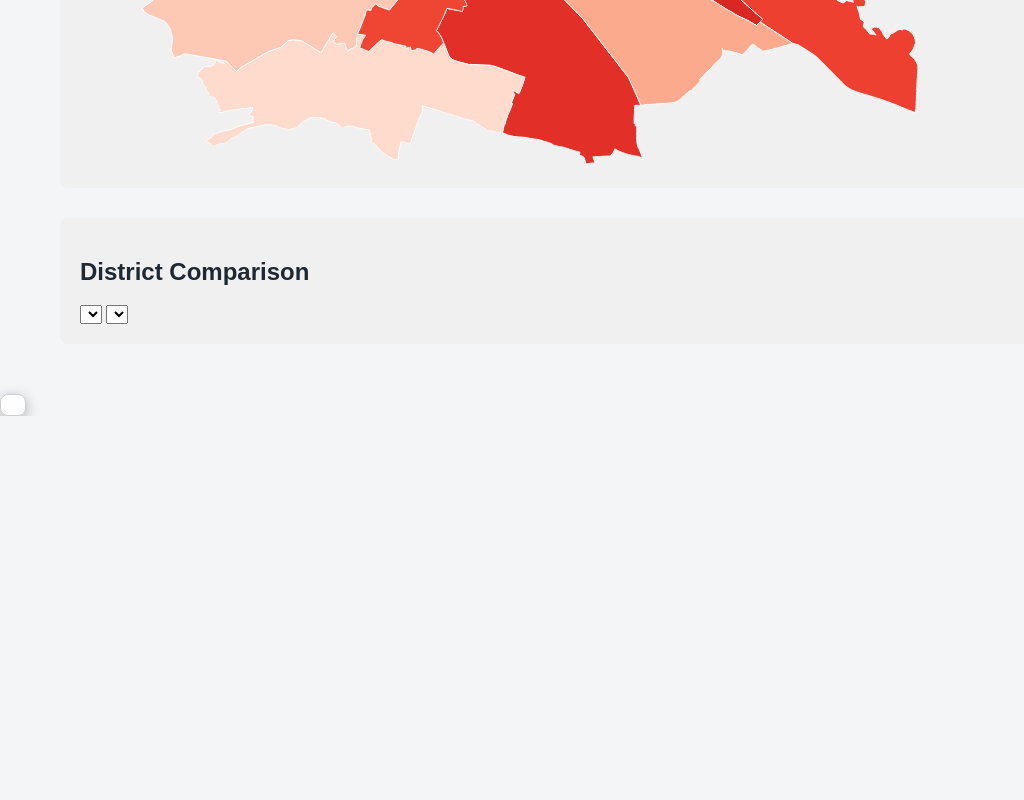
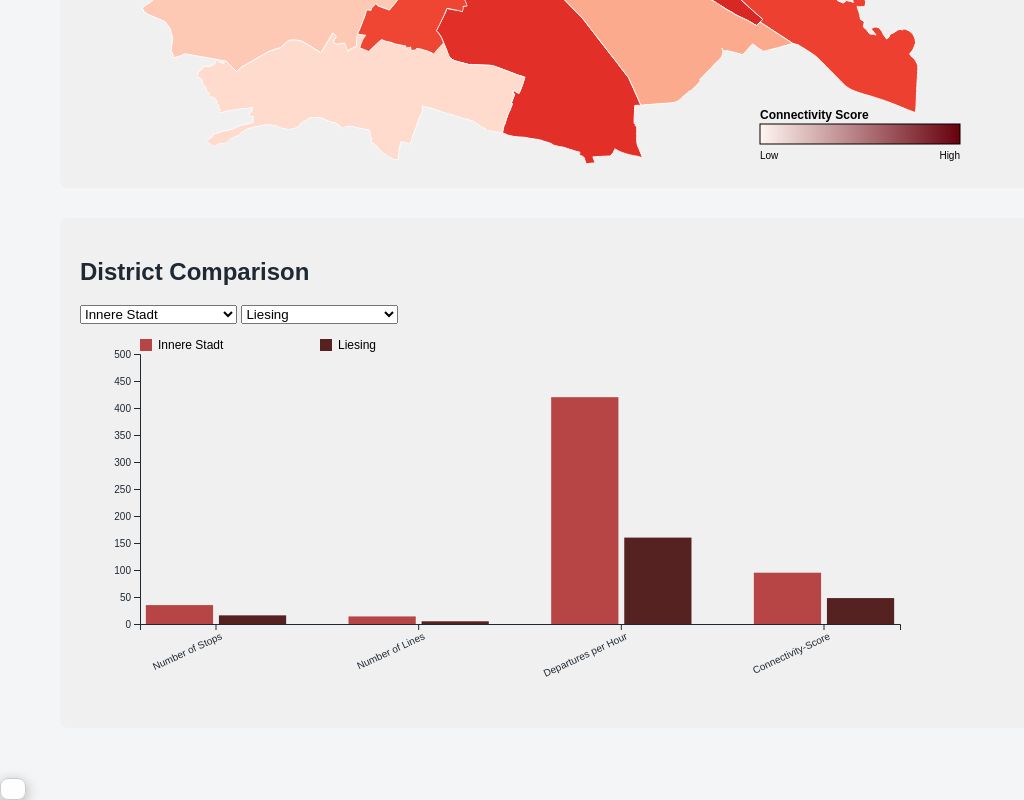
Before and after one commit to fionaaltenburger/Viennas-Public-Transportation-VIS, a website built with Vite: page index.html in a window 1280 px wide. Shown: the part 737-1537 px from the top of the page, without its empty margins (0-1024 px from the left). Before the commit the page ends 1153 px from the top, so only its background shows below. Built offline with nearby package versions, Linux system fonts and the light colour scheme.

Commit message:
base comparison vis + read me update

```diff
--- a/src/comparison.js
+++ b/src/comparison.js
@@ -0,0 +1,120 @@
+import * as d3 from 'd3';
+
+const metrics = [
+    { key: "stops", label: "Number of Stops" },
+    {key: "lines", label: "Number of Lines"},
+    { key: "departures_per_hour", label: "Departures per Hour" },
+    { key: "connectivity_score", label: "Connectivity-Score" }];
+
+export async function renderComparison(state){
+    const data = await d3.csv("/data/district_metrics.csv", d3.autoType);
+
+    const filteredData = data.filter(d => d.dayTime === state.dayTime && d.daytype === state.dayType);
+
+    //TODO: Wenn keines selber ausgewählt, dann automatisch den schelchten und besten auswählen
+    const selectA = document.querySelector("#districtA");
+    const selectB = document.querySelector("#districtB");
+
+    if (!selectA.options.length) {
+        filteredData.forEach(d => {
+            selectA.add(new Option(d.district, d.district));
+            selectB.add(new Option(d.district, d.district));
+        });
+
+        selectA.value = filteredData[0].district;
+        selectB.value = filteredData[filteredData.length - 1].district;
+
+        selectA.addEventListener("change", () => renderComparison(state));
+        selectB.addEventListener("change", () => renderComparison(state));
+    }
+
+    const selected = [
+        filteredData.find(d => d.district === selectA.value),
+        filteredData.find(d => d.district === selectB.value)
+    ].filter(Boolean);
+
+    drawChart(selected);
+}
+
+function drawChart(data) {
+    const width = 850;
+    const height = 380;
+    const margin = { top: 30, right: 30, bottom: 80, left: 60 };
+
+    const svg = d3.select("#comparison-chart")
+        .html("")
+        .append("svg")
+        .attr("width", width)
+        .attr("height", height);
+
+    const chartData = metrics.flatMap(metric =>
+        data.map(district =>
+            ({ district: district.district,
+                metric: metric.label,
+                value: district[metric.key] }))
+    );
+
+    const x0 = d3.scaleBand()
+        .domain(metrics.map(d => d.label))
+        .range([margin.left, width - margin.right])
+        .paddingInner(0.25);
+
+    const x1 = d3.scaleBand()
+        .domain(data.map(d => d.district))
+        .range([0, x0.bandwidth()])
+        .padding(0.08);
+
+    const y = d3.scaleLinear()
+        .domain([0, d3.max(chartData, d => d.value) * 1.1])
+        .nice()
+        .range([height - margin.bottom, margin.top]);
+
+    const color = d3.scaleOrdinal()
+        .domain(data.map(d => d.district))
+        .range(["#b84545", "#562121"]);
+
+
+    svg.append("g")
+        .selectAll("g")
+        .data(d3.group(chartData, d => d.metric))
+        .join("g")
+        .attr("transform", ([metric]) => `translate(${x0(metric)},0)`)
+        .selectAll("rect")
+        .data(([, values])  => values)
+        .join("rect")
+        .attr("x", d => x1(d.district))
+        .attr("y", d => y(d.value))
+        .attr("width", x1.bandwidth())
+        .attr("height", d => y(0) - y(d.value))
+        .attr("fill", d => color(d.district));
+
+    svg.append("g")
+        .attr("transform", `translate(0,${height - margin.bottom})`)
+        .call(d3.axisBottom(x0))
+        .selectAll("text")
+        .attr("transform", "rotate(-25)")
+        .style("text-anchor", "end");
+
+    svg.append("g")
+        .attr("transform", `translate(${margin.left},0)`)
+        .call(d3.axisLeft(y));
+
+    const legend = svg.append("g")
+        .attr("transform", `translate(${margin.left}, 15)`);
+
+    data.forEach((d,i) => {
+        const g = legend.append("g")
+            .attr("transform", `translate(${i * 180},0)`)
+
+        g.append("rect")
+            .attr("width", 12)
+            .attr("height", 12)
+            .attr("fill", color(d.district))
+
+        g.append("text")
+            .attr("x",18)
+            .attr("y",10)
+            .text(d.district)
+            .style("font-size", "12px")
+    })
+}
--- a/src/main.js
+++ b/src/main.js
@@ -2,6 +2,7 @@ import "./style.css";
 
 import * as d3 from "d3";
 import { renderMap } from "./map.js";
+import { renderComparison } from "./comparison.js";
 
 const app = document.querySelector("#app");
 
@@ -54,6 +55,7 @@ app.innerHTML = `
 `;
 
 renderMap(state);
+renderComparison(state);
 
 document.querySelectorAll(".segmented-control").forEach(control => {
     const controlName = control.dataset.control;
@@ -76,4 +78,5 @@ document.querySelectorAll(".segmented-control").forEach(control => {
 function updatePageState() {
     document.body.classList.toggle("night-mode", state.dayTime === "night");
     renderMap(state);
+    renderComparison(state);
 }
--- a/src/map.js
+++ b/src/map.js
@@ -64,16 +64,64 @@ export async function renderMap(state) {
             `
                 <strong>${district}</strong><br>
                 Connectivity Score: ${row.connectivity_score}<br>
-                Stops: ${row.stops}<br>
-                Lines: ${row.lines}<br>
-                Departures/hour: ${row.departures_per_hour}
             `);
         })
 
         .on("mouseleave", () => {
             tooltip.style("opacity", 0);
         });
-    }
+
+
+        // Legend
+        const legendWidth = 200;
+        const legendHeight = 20;
+
+        const defs = svg.append("defs");
+
+        const linearGradient = defs.append("linearGradient")
+            .attr("id", "connectivity-gradient")
+            .attr("x1", "0%")
+            .attr("x2", "100%");
+
+        linearGradient.append("stop")
+            .attr("offset", "0%")
+            .attr("stop-color", color(40));
+
+        linearGradient.append("stop")
+            .attr("offset", "100%")
+            .attr("stop-color", color(100));
+
+
+        const legend = svg.append("g")
+            .attr("transform", `translate(${width - legendWidth - 20}, ${height - legendHeight - 20})`);
+
+        legend.append("rect")
+            .attr("width", legendWidth)
+            .attr("height", legendHeight)
+            .style("fill", "url(#connectivity-gradient)")
+            .style("stroke", "#000")
+            .style("stroke-width", 1);
+
+        legend.append("text")
+            .attr("x", 0)
+            .attr("y", -5)
+            .text("Connectivity Score")
+            .style("font-size", "12px")
+            .style("font-weight", "bold");
+
+        legend.append("text")
+            .attr("x", 0)
+            .attr("y", legendHeight + 15)
+            .text("Low")
+            .style("font-size", "10px");
+
+        legend.append("text")
+            .attr("x", legendWidth)
+            .attr("y", legendHeight + 15)
+            .text("High")
+            .style("font-size", "10px")
+            .style("text-anchor", "end");
+}
 
     function getDistrictName(feature) {
         return (
--- a/src/style.css
+++ b/src/style.css
@@ -101,3 +101,7 @@ body.night-mode header {
 body.night-mode .view {
     background-color: #1e293b;
 }
+
+body.night-mode .segmented-control button.active {
+    background-color: #6954c8;
+}
```
Also changed, not shown: README.md.
